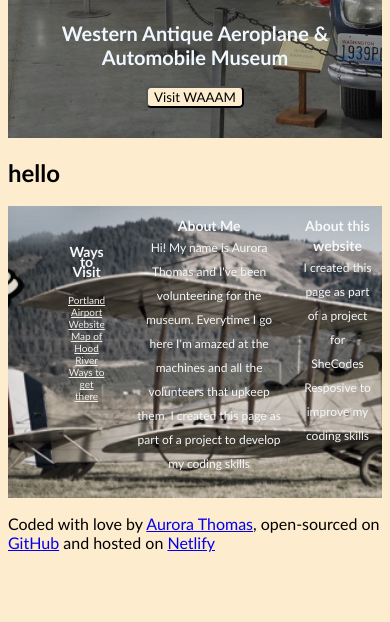
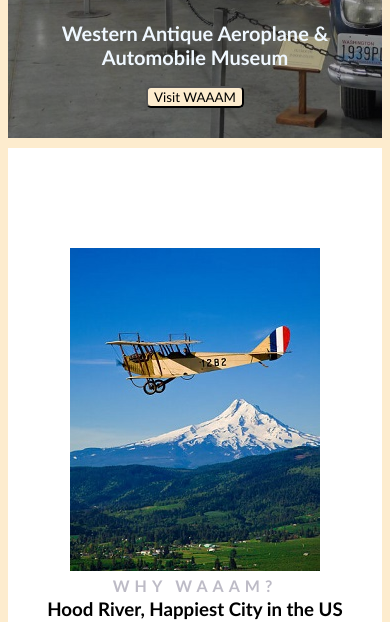
Before and after one commit to auborealis-cyber/travel-project, a plain HTML site: page index.html in a window 390 px wide. Shown: the part 224-846 px from the top of the page. Drawn offline with Linux system fonts and the light colour scheme.

Commit message:
Added main and sections
Also made images & footer more responsive

```diff
--- a/index.html
+++ b/index.html
@@ -14,12 +14,38 @@
 <button class="visit-button">Visit WAAAM</button>
 </div>
     </header>
-     <h2>hello</h2>
+    <main>
+        <section class="grid grid-2-col">
+            <div class="grid-item-1">
+        <img src="img/jenny-flying-by-mt-hood-WAAAM-website.jpg" alt="jenny-flying-by-mt-hood" class="img-responsive-1">
+        </div>
+        <div class="grid-item-2">
+        <h2>Why WAAAM?</h2>
+        <h3>Hood River, Happiest City in the US</h3>
+        <p>
+WAAAM has one of the largest collections of still-flying antique aeroplanes and still-driving antique automobiles in the country.  The items on display at this museum are not only full of history, they're full of LIFE!
+<br>
+At WAAAM you will enjoy our extensive collection of antique aircraft including the 1917 Curtiss JN-4D Jenny featuring an OX-5 90 HP engine, our Piper Cub and WACO collections, Aeronca collection, Stearman collection and many more fun aircraft.
+<br>
+Don't forget the cars.  There are over 130 cars in the collection at last count.  Whether you want to see the 1914 Detroit Electric, a Ford Model A or Model T, a Packard, a Studebaker or even a Locomobile, you are sure to find your favorite.
+If motorcycles are your wheels of choice, we have you covered too! WAAAM has Harley Davidsons, Indians, Cushmans and more!
+Aircraft, automobiles, motorcycles, tractors, military jeeps and engines all get their day in the sun again at WAAAM.
+</p>
+</div>
+        </section>
+        <h2>hello</h2>
+    </main>
     <footer>
+        <section class="grid grid-3-col-with-first-narrow">
+
+        </section>
+        <div>
+            <img src="img/banner-WAAAM.png" alt="WAAAM-banner" class="img-responsive-2">
+            </div>
         <section class="grid">
-        <div class="container">
-            <div class="grid-item">
-                <div class="grid-item-1">
+            <div class="container">
+            <div class="footer-grid-item">
+                <div class="footer-grid-item-1">
             <h4>Ways to Visit</h4>
             <ul>
                 <li>
@@ -34,21 +60,21 @@
             </ul>
             </div>
             </div>
-            <div class="grid-item">
-                <div class="grid-item-2">
+            <div class="footer-grid-item">
+                <div class="footer-grid-item-2">
                 <h4>About Me</h4>
                 <p>Hi!  My name is Aurora Thomas and I've been volunteering for the museum.  Everytime I go here I'm amazed at the machines and all the volunteers that upkeep them.  I created this page as part of a project to develop my coding skills</p>
                 </div>
                 </div>
-                <div class="grid-item">
+                <div class="footer-grid-item">
                 <h4>About this website</h4>
                 <p>I created this page as part of a project for SheCodes Resposive to improve my coding skills</p>
             </div>
     </section>
-    </div>
-    </footer>
     <div class="bottom-grid-item">
          <p>Coded with love by <a href="https://www.linkedin.com/in/aurora--thomas/" target="_blank">Aurora Thomas</a>, open-sourced on <a href="https://github.com/auborealis-cyber/travel-project" target="_blank">GitHub</a> and hosted on <a href="https://waaamuseum.netlify.app/" target="_blank">Netlify</a></p>
         </div>
+    </div>
+    </footer>
 </body>
 </html>
--- a/src/style.css
+++ b/src/style.css
@@ -17,14 +17,37 @@ header {
   text-align: center;
   max-width: 1000px;
 }
+main{
+    background-color: white;
+}
+main h2{
+    font-weight: 700;
+    font-size: 16px;
+    line-height: 24px;
+    letter-spacing: 5px;
+    color: #272044;
+    opacity: 0.3;
+    text-transform: uppercase;
+    margin: 0;
+}
+main h3{
+    margin:0;
+}
+main p{
+    font-weight: 400;
+    font-size: 16px;
+    line-height: 24px;
+    color: #272044;
+    opacity: 0.7;
+}
+section{
+    max-width: 1200px;
+    margin: 0 auto;
+    padding:100px 0;
+}
 footer {
-    background-image: url("../img/banner-WAAAM.png");
-    filter: grayscale(80%);
-    background-size: cover;
-    background-repeat: no-repeat;
-    background-position: center;
     text-align: center;
-    color: aliceblue;
+    color: black;
     max-height: 500px;
     max-width: 1100px;
     margin: 0 auto;
@@ -38,7 +61,7 @@ footer h4 {
 
 footer p {
     font-weight: 400;
-    font-size: 12px;
+    font-size: 14px;
     line-height: 24px;
 }
 
@@ -54,13 +77,26 @@ footer li {
 }
 
 footer a {
-    color: #FDECCE;
+    color: black;
+    font-size: 12px;
+}
+
+footer img{
+    filter: grayscale(80%);
 }
 
 section {
     max-width: 1100px;
     margin: 0 auto;
     text-align: center;
+}
+.img-responsive-1{
+    max-width:250px;
+    max-height: 325px;
+}
+.img-responsive-2{
+    max-width: 930px;
+    max-height: 240px;
 }
 .hero h1{
 font-size: 50px;
@@ -72,30 +108,40 @@ padding: 10px;
     border-radius: 5px;
     outline: none;
 }
+.grid-2-col{
+    display: grid;
+    grid-template-columns: 1fr 1fr;
+    margin:10px;
+}
+.grid-3-col-with-first-narrow{
+    grid-template-columns: 1fr 2fr 2fr;
+}
 .grid .container{
     display: grid;
     grid-template-columns: 1fr 2fr 1fr;
 }
-.grid-item{
+.container{
+    background-color: wheat;
+}
+.footer-grid-item{
     padding:10px;
 }
-.grid-item h4{
+.footer-grid-item h4{
     padding:0px;
     margin:0 auto;
 }
-.grid-item p{
+.footer-grid-item p{
     margin-top: 0;
 }
-.grid-item-1{
-    margin-top: 110px;
+.footer-grid-item-1{
     margin-left: 50px;
 }
-.grid-item-1 h4{
+.footer-grid-item-1 h4{
     margin:0;
     padding: 0;
-    line-height: 0;
+    line-height: 10px;
 }
-.grid-item-1 p{
+.footer-grid-item-1 p{
     margin: 0;
     padding: 0;
 }
@@ -107,18 +153,20 @@ margin: 0 auto;
     header{
         padding: 30px 0;
     }
-
     header h1{
         font-size: 28px;
     }
     header h2{
         font-size:20px;
     }
+    .grid{
+        grid-template-columns: 1fr;
+    }
     footer img{
-        width: 2000px;
-        height: 600px;
+        max-width: 930px;
+        max-height: 240px;
     }
-    .grid-item-2{
+    .footer-grid-item-2{
         margin-left: 45px;
     }
 }
@@ -127,28 +175,26 @@ margin: 0 auto;
 h4{
     line-height: 10px;
 }
-.grid-item-2{
+.footer-grid-item-2{
     margin-left: 80px;
 }
 }
 @media(max-width:600px){
- .grid-item-1{
+    .img-responsive-2{
+        max-width: 350px;
+        max-height: 150px;
+    }
+ .footer-grid-item-1{
         margin-top: 0;
     }
-    .grid-item-1 h4{
+    .footer-grid-item-1 h4{
     line-height: 10px;
     padding: 1px;
 }
+
 }
 @media(max-width:650px){
- .grid-item-1{
-        margin-top: 30px;
-    }
-    .grid-item-1 h4{
-    line-height: 10px;
-    padding: 1px;
-}
-.grid-item-2{
+.footer-grid-item-2{
     margin-left: 10px;
 }
 }
```
Also changed, not shown: img/jenny-flying-by-mt-hood-WAAAM-website.jpg (added).
